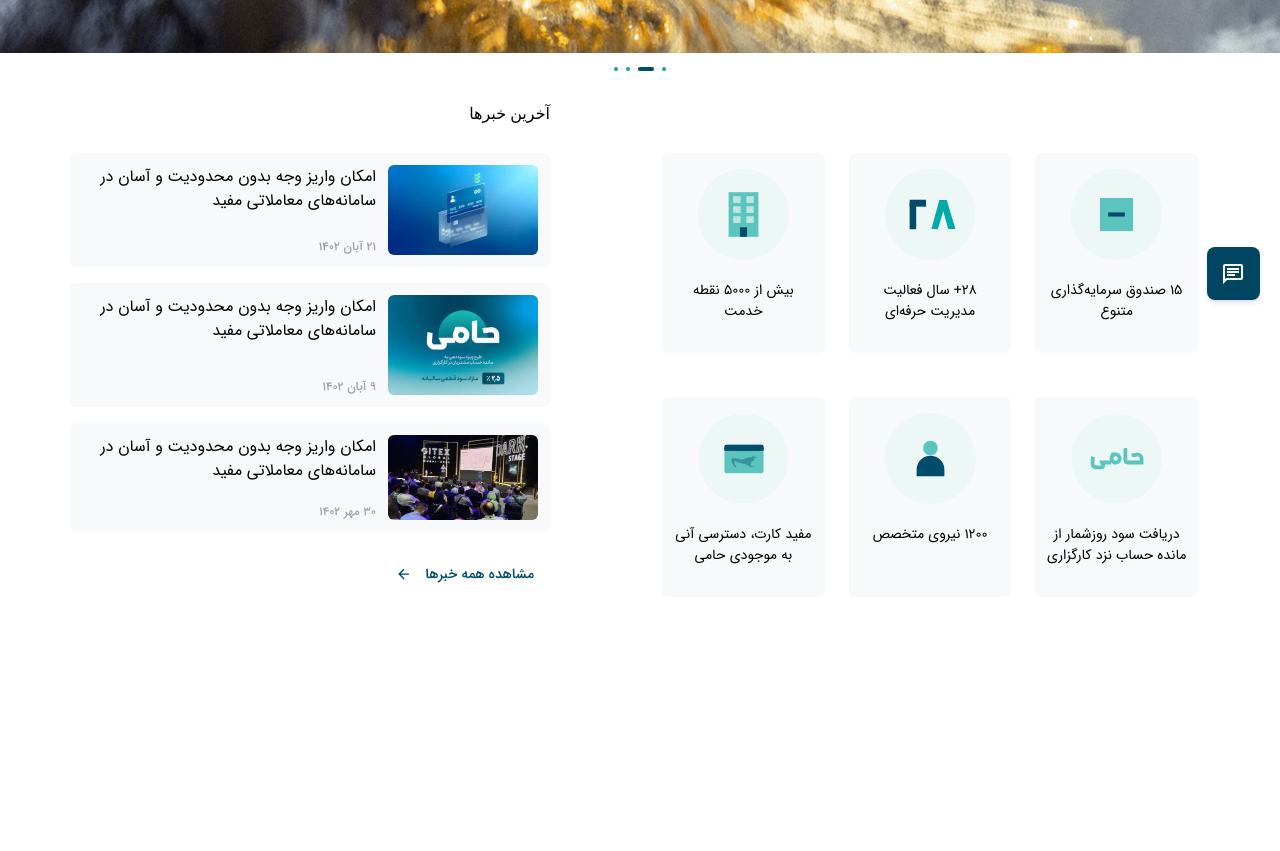
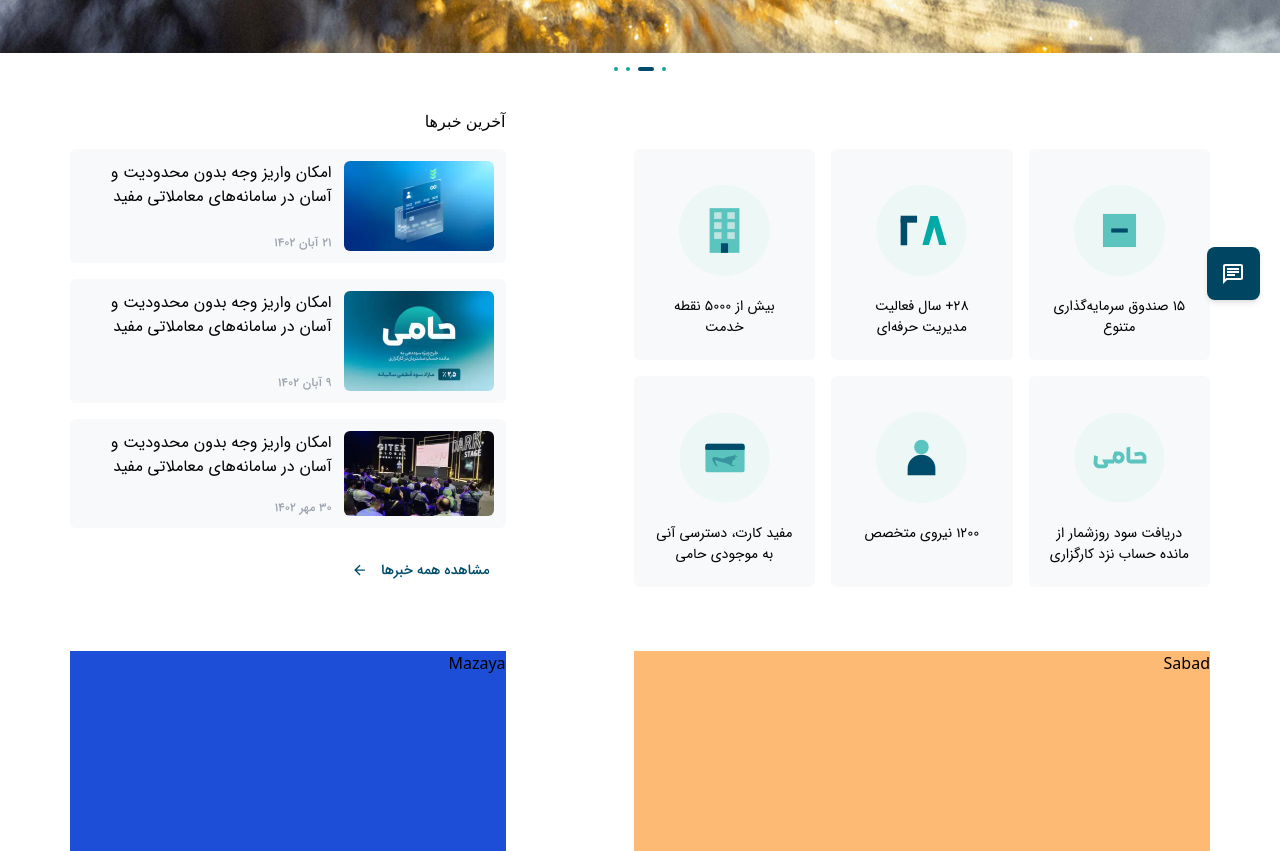
Before and after one commit to EvoNick-IR/Mofid-Securities-clone, a React (Vite) app: page / in a window 1280 px wide. Shown: the part 480-1331 px from the top of the page. Before the commit the page ends 1093 px from the top, so only its background shows below. Built offline with nearby package versions, Linux system fonts and the light colour scheme.

Commit message:
feat: info & news style change to grid , fixed and cleaned

```diff
--- a/src/components/Info/Info.jsx
+++ b/src/components/Info/Info.jsx
@@ -1,18 +1,20 @@
 import { infoData } from "./services";
 const Info = () => {
   return (
-    <div className="w-[560px] flex flex-wrap ">
+    <div className="grid grid-cols-3 col-span-5 gap-4">
       {infoData.map((data) => {
         return (
           <div
             key={"info" + data.id}
-            className="flex justify-center items-center pt-4 w-1/3 flex-grow mb-1"
+            className="rounded-md p-1 bg-[#F8F9FA] flex justify-center"
           >
-            <div className="flex flex-col bg-[#F8F9FA] justify-start items-center m-3 px-2 h-[200px] w-full py-4 bg-m-neutral-00 rounded-md ">
-              <img src={data.icon} className="w-[91px] h-[91px] mb-2" />
-              <span className="max-w-[140px] max-h-[44px] text-center isreg text-[14px] mt-3">
-                {data.title}
-              </span>
+            <div className="flex pt-4 ">
+              <div className="flex flex-col  justify-start items-center px-2 py-4   ">
+                <img src={data.icon} className="w-[91px] h-[91px] mb-2" />
+                <span className="w-[140px] h-[44px] text-center isreg text-[14px] mt-3">
+                  {data.title}
+                </span>
+              </div>
             </div>
           </div>
         );
@@ -22,3 +24,4 @@
 };
 
 export default Info;
+//  flex items-start flex-wrap gap-4 col-start-1 col-end-4 flex-grow
--- /dev/null
+++ b/src/components/Mazaya/Mazaya.jsx
@@ -0,0 +1,5 @@
+const Mazaya = () => {
+  return <div className="col-span-4 h-[200px] bg-blue-700">Mazaya</div>;
+};
+
+export default Mazaya;
--- a/src/components/News/News.jsx
+++ b/src/components/News/News.jsx
@@ -1,8 +1,8 @@
 import { newsData, arrowLeft } from "./services";
 const News = () => {
   return (
-    <div className=" w-[480px] flex flex-col gap-4 justify-start pt-[28px] relative ">
-      <h2 className="absolute -top-6 right-0">آخرین خبرها</h2>
+    <div className=" col-span-4 flex flex-col gap-4 justify-start  relative ">
+      <h2 className="absolute -top-10 right-0">آخرین خبرها</h2>
       {newsData.map((news) => {
         return (
           <a href="_self" key={"news" + news.id}>
--- /dev/null
+++ b/src/components/Sabad-gardan/Sabad.jsx
@@ -0,0 +1,7 @@
+const Sabad = () => {
+  return (
+    <div className="col-span-5 h-[200px] bg-orange-300">Sabad</div>
+  );
+};
+
+export default Sabad;
--- a/src/pages/Home/Home.jsx
+++ b/src/pages/Home/Home.jsx
@@ -1,3 +1,5 @@
+import Mazaya from "../../components/Mazaya/Mazaya";
+import Sabad from "../../components/Sabad-gardan/Sabad";
 import { Slider, Info, News } from "./Services";
 
 const Home = () => {
@@ -6,9 +8,13 @@
       <div id="carousel" className="w-full m-auto ">
         <Slider />
       </div>
-      <section className="w-[1140px] flex justify-between mt-10 mx-auto">
+      <section className="max-w-[1140px] w-[90%] grid grid-cols-9 gap-x-32 mt-[64px] mx-auto">
         <Info />
         <News />
+      </section>
+      <section className="max-w-[1140px] w-[90%] grid grid-cols-9 gap-x-32 mt-[64px] mx-auto ">
+        <Sabad />
+        <Mazaya />
       </section>
     </div>
   );
```
Also changed, not shown: src/components/Mazaya/services.js (added), src/components/Sabad-gardan/services.js (added).
